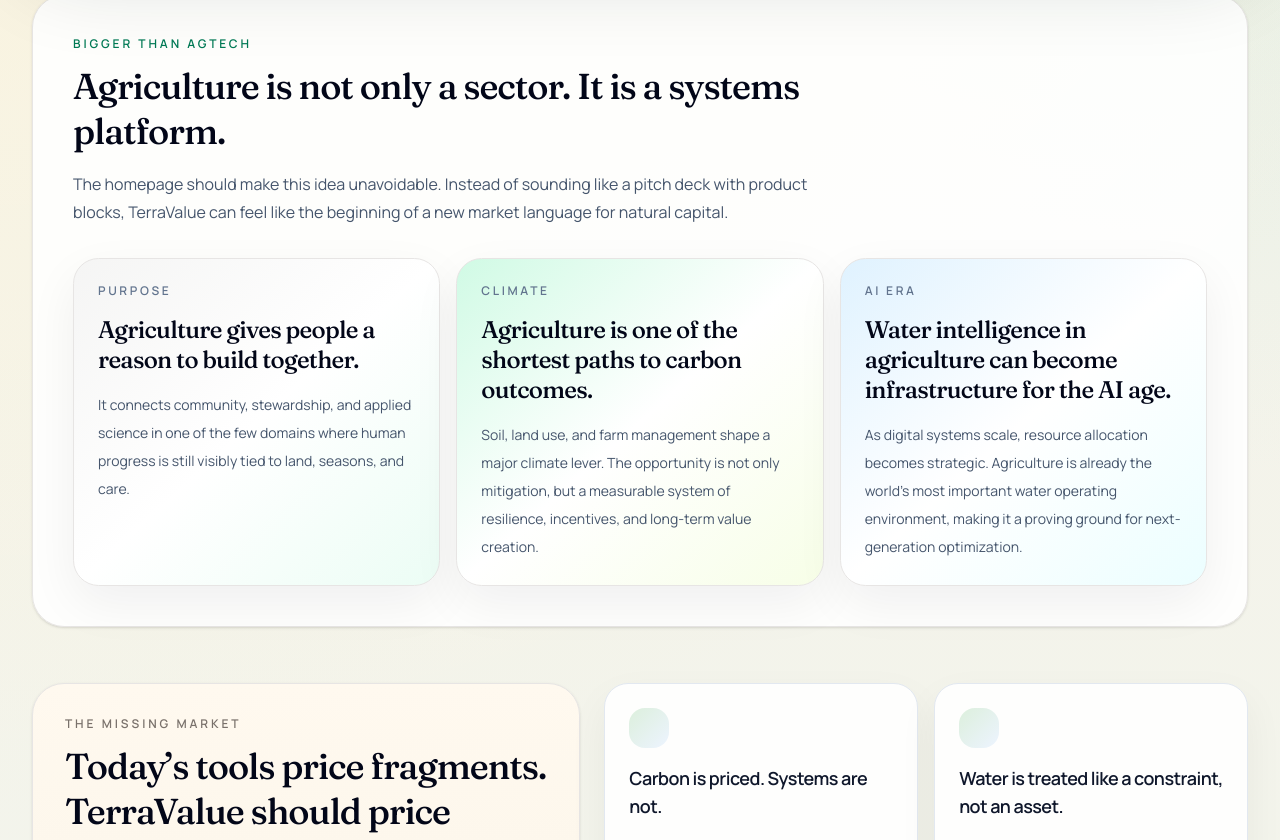
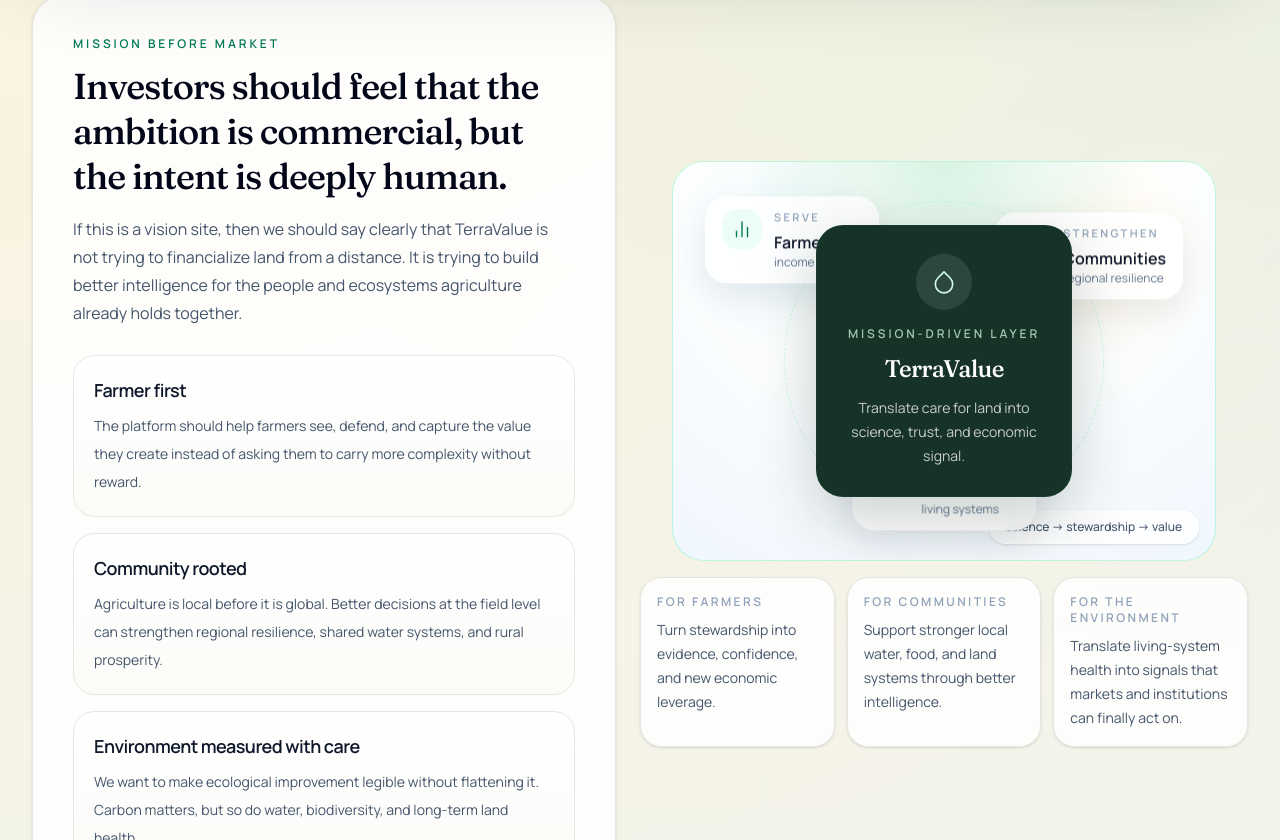
Before and after one commit to Saurav12das/TerraValue, a Next.js app: page / in a window 1280 px wide. Shown: the part 920-1760 px from the top of the page. Built offline with nearby package versions, Linux system fonts and the light colour scheme.

Commit message:
Add mission-driven homepage storytelling graphic

```diff
--- a/src/app/page.tsx
+++ b/src/app/page.tsx
@@ -1,9 +1,12 @@
 import Link from 'next/link';
+import { MissionSystemGraphic } from '../components/MissionSystemGraphic';
 import { Section } from '../components/Section';
 import { WaitlistSection } from '../components/WaitlistSection';
 import {
   brand,
   marketGaps,
+  missionOutcomes,
+  missionPrinciples,
   proofPoints,
   supportingSignals,
   thesisPillars,
@@ -78,9 +81,47 @@
               />
               <InsightCard
                 title="For the brand"
-                body="Lead with conviction: markets price fragments today, while TerraValue is being designed to price systems."
+                body="Lead with conviction and care: TerraValue exists to serve farmers, strengthen communities, and make environmental value legible."
               />
             </div>
+          </div>
+        </div>
+      </section>
+
+      <section className="grid gap-6 lg:grid-cols-[0.98fr_1.02fr] lg:items-center">
+        <div className="rounded-[2rem] border border-stone-200 bg-white/88 p-6 shadow-sm sm:p-8 lg:p-10">
+          <p className="text-xs font-semibold uppercase tracking-[0.24em] text-emerald-700">Mission before market</p>
+          <h2 className="mt-3 text-3xl leading-tight tracking-tight text-slate-950 sm:text-4xl [font-family:var(--font-display)]">
+            Investors should feel that the ambition is commercial, but the intent is deeply human.
+          </h2>
+          <p className="mt-4 text-base leading-7 text-slate-600">
+            If this is a vision site, then we should say clearly that TerraValue is not trying to financialize land
+            from a distance. It is trying to build better intelligence for the people and ecosystems agriculture already
+            holds together.
+          </p>
+
+          <div className="mt-7 grid gap-4">
+            {missionPrinciples.map((item) => (
+              <article
+                key={item.title}
+                className="rounded-[1.35rem] border border-stone-200 bg-[linear-gradient(180deg,#ffffff_0%,#fbfcf8_100%)] p-5"
+              >
+                <h3 className="text-lg font-semibold text-slate-900">{item.title}</h3>
+                <p className="mt-2 text-sm leading-7 text-slate-600">{item.body}</p>
+              </article>
+            ))}
+          </div>
+        </div>
+
+        <div className="space-y-4">
+          <MissionSystemGraphic />
+          <div className="grid gap-3 sm:grid-cols-3">
+            {missionOutcomes.map((item) => (
+              <article key={item.title} className="rounded-[1.35rem] border border-stone-200 bg-white/82 p-4 shadow-sm">
+                <p className="text-xs font-semibold uppercase tracking-[0.2em] text-slate-400">{item.title}</p>
+                <p className="mt-2 text-sm leading-6 text-slate-600">{item.body}</p>
+              </article>
+            ))}
           </div>
         </div>
       </section>
--- /dev/null
+++ b/src/components/MissionSystemGraphic.tsx
@@ -0,0 +1,85 @@
+import { BiodiversityIcon, ChartIcon, GlobeIcon, WaterIcon } from './Icons';
+
+export function MissionSystemGraphic() {
+  return (
+    <div className="relative mx-auto flex h-[25rem] w-full max-w-[34rem] items-center justify-center overflow-hidden rounded-[2rem] border border-emerald-200/70 bg-[radial-gradient(circle_at_top,rgba(213,243,228,0.85),rgba(255,255,255,0.95)_42%,rgba(239,246,255,0.95)_100%)] p-6">
+      <div className="pointer-events-none absolute inset-0 bg-[radial-gradient(circle_at_50%_50%,rgba(21,165,114,0.12),transparent_34%),radial-gradient(circle_at_20%_20%,rgba(14,165,233,0.08),transparent_20%),radial-gradient(circle_at_80%_24%,rgba(245,158,11,0.08),transparent_20%)]" />
+
+      <div className="pointer-events-none absolute h-64 w-64 rounded-full border border-emerald-300/40 animate-spin-slow" />
+      <div className="pointer-events-none absolute h-80 w-80 rounded-full border border-dashed border-emerald-200/60" />
+      <div className="pointer-events-none absolute h-44 w-44 rounded-full bg-emerald-100/45 blur-2xl" />
+
+      <Node
+        className="left-4 top-10 md:left-8"
+        icon={<ChartIcon size={22} />}
+        eyebrow="Serve"
+        label="Farmers"
+        detail="income visibility"
+      />
+      <Node
+        className="right-4 top-14 md:right-8"
+        icon={<GlobeIcon size={22} />}
+        eyebrow="Strengthen"
+        label="Communities"
+        detail="regional resilience"
+      />
+      <Node
+        className="bottom-6 left-1/2 -translate-x-1/2"
+        icon={<BiodiversityIcon size={22} />}
+        eyebrow="Protect"
+        label="Environment"
+        detail="living systems"
+      />
+
+      <div className="absolute left-[27%] top-[37%] h-px w-[18%] bg-gradient-to-r from-transparent via-emerald-400/50 to-emerald-400/70" />
+      <div className="absolute right-[27%] top-[37%] h-px w-[18%] bg-gradient-to-r from-emerald-400/70 via-emerald-400/50 to-transparent" />
+      <div className="absolute bottom-[24%] left-1/2 h-[18%] w-px -translate-x-1/2 bg-gradient-to-b from-emerald-400/70 via-emerald-300/50 to-transparent" />
+
+      <div className="relative z-10 max-w-[16rem] rounded-[1.7rem] border border-[#1a6e4f]/15 bg-[#173328] px-6 py-7 text-center text-white shadow-[0_20px_60px_rgba(12,36,28,0.22)]">
+        <div className="mx-auto flex h-14 w-14 items-center justify-center rounded-full bg-white/10 text-emerald-100">
+          <WaterIcon size={26} />
+        </div>
+        <p className="mt-4 text-xs font-semibold uppercase tracking-[0.24em] text-emerald-100/75">Mission-driven layer</p>
+        <h3 className="mt-3 text-2xl leading-tight [font-family:var(--font-display)]">TerraValue</h3>
+        <p className="mt-3 text-sm leading-6 text-stone-100/80">
+          Translate care for land into science, trust, and economic signal.
+        </p>
+      </div>
+
+      <div className="absolute bottom-4 right-4 rounded-full border border-white/60 bg-white/75 px-4 py-2 text-xs font-medium text-slate-600 shadow-sm backdrop-blur">
+        science {'->'} stewardship {'->'} value
+      </div>
+    </div>
+  );
+}
+
+function Node({
+  className,
+  icon,
+  eyebrow,
+  label,
+  detail,
+}: {
+  className: string;
+  icon: React.ReactNode;
+  eyebrow: string;
+  label: string;
+  detail: string;
+}) {
+  return (
+    <div
+      className={`absolute z-10 rounded-[1.4rem] border border-white/70 bg-white/85 px-4 py-3 shadow-[0_14px_34px_rgba(15,23,42,0.08)] backdrop-blur-sm animate-float ${className}`}
+    >
+      <div className="flex items-start gap-3">
+        <div className="flex h-10 w-10 items-center justify-center rounded-2xl bg-emerald-50 text-emerald-700">
+          {icon}
+        </div>
+        <div>
+          <p className="text-[11px] font-semibold uppercase tracking-[0.22em] text-slate-400">{eyebrow}</p>
+          <p className="mt-1 text-base font-semibold text-slate-900">{label}</p>
+          <p className="text-xs text-slate-500">{detail}</p>
+        </div>
+      </div>
+    </div>
+  );
+}
--- a/src/content/site.ts
+++ b/src/content/site.ts
@@ -34,6 +34,39 @@
     body:
       'As digital systems scale, resource allocation becomes strategic. Agriculture is already the world’s most important water operating environment, making it a proving ground for next-generation optimization.',
     accent: 'from-sky-100 via-white to-cyan-50',
+  },
+] as const;
+
+export const missionPrinciples = [
+  {
+    title: 'Farmer first',
+    body:
+      'The platform should help farmers see, defend, and capture the value they create instead of asking them to carry more complexity without reward.',
+  },
+  {
+    title: 'Community rooted',
+    body:
+      'Agriculture is local before it is global. Better decisions at the field level can strengthen regional resilience, shared water systems, and rural prosperity.',
+  },
+  {
+    title: 'Environment measured with care',
+    body:
+      'We want to make ecological improvement legible without flattening it. Carbon matters, but so do water, biodiversity, and long-term land health.',
+  },
+] as const;
+
+export const missionOutcomes = [
+  {
+    title: 'For farmers',
+    body: 'Turn stewardship into evidence, confidence, and new economic leverage.',
+  },
+  {
+    title: 'For communities',
+    body: 'Support stronger local water, food, and land systems through better intelligence.',
+  },
+  {
+    title: 'For the environment',
+    body: 'Translate living-system health into signals that markets and institutions can finally act on.',
   },
 ] as const;
 
```
